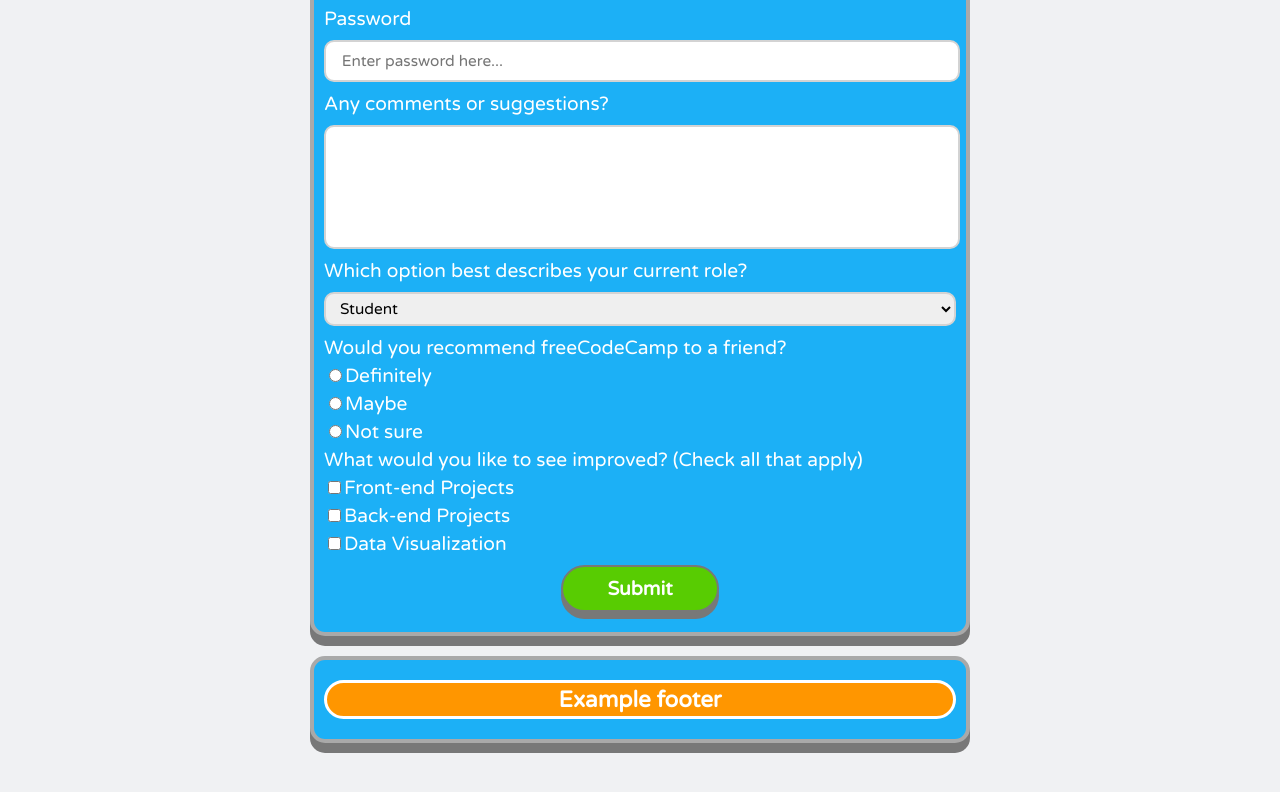
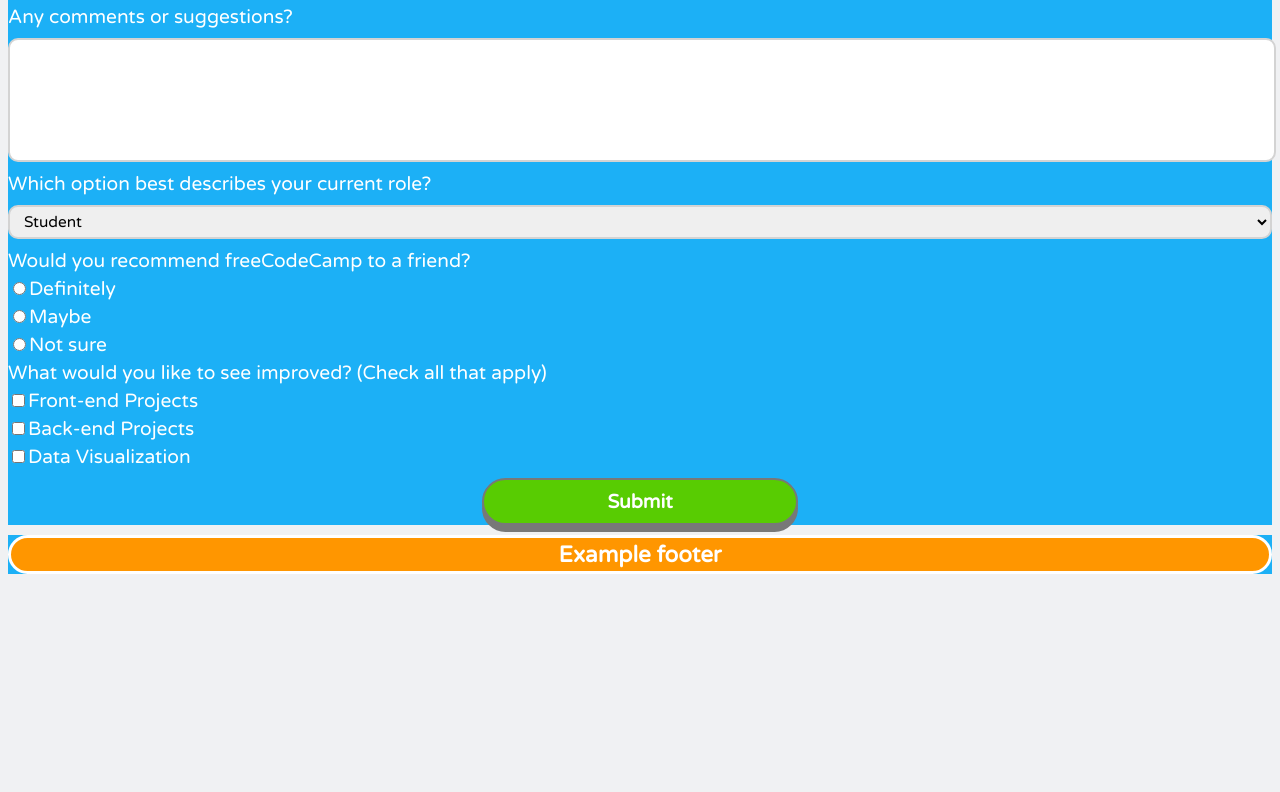
Before and after one commit to manuel12/fluent-css, a plain HTML site: page index.html in a window 1280 px wide. Shown: the part 502-1294 px from the top of the page. After the commit the page ends 1144 px from the top, so only its background shows below. Drawn offline with Linux system fonts and the light colour scheme.

Commit message:
Renamed container to custom-container, added margin: 10px auto to heading-round.

```diff
--- a/custom-styles.css
+++ b/custom-styles.css
@@ -25,13 +25,13 @@
 
 .heading-round {
   text-align: center;
-  margin: 10px 0;
+  margin: 10px auto;
   padding: 3px;
   border: 3px solid;
   border-radius: 50px;
 }
 
-.container {
+.custom-container {
   margin: 20px auto;
   padding: 10px;
   width: 50%;
```
